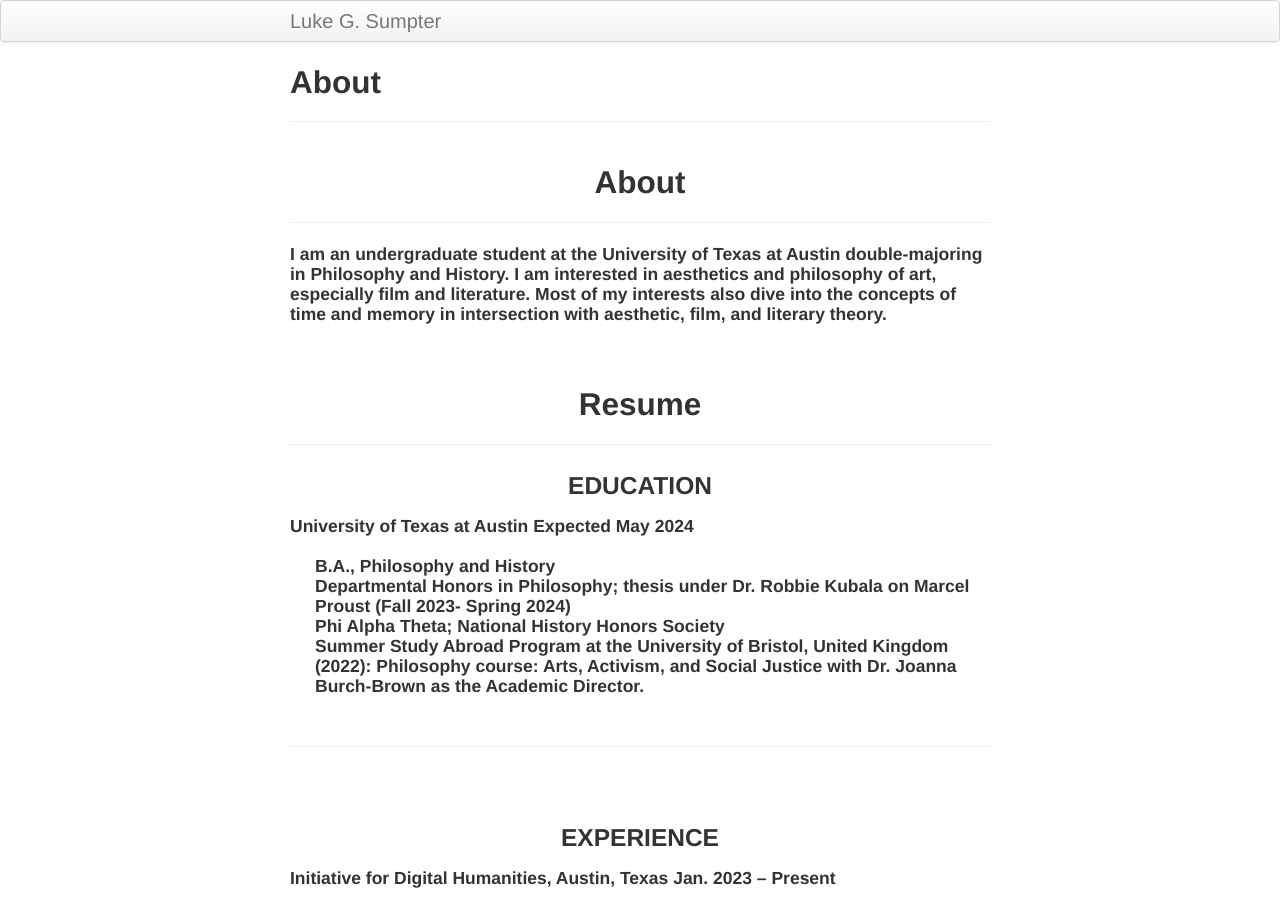
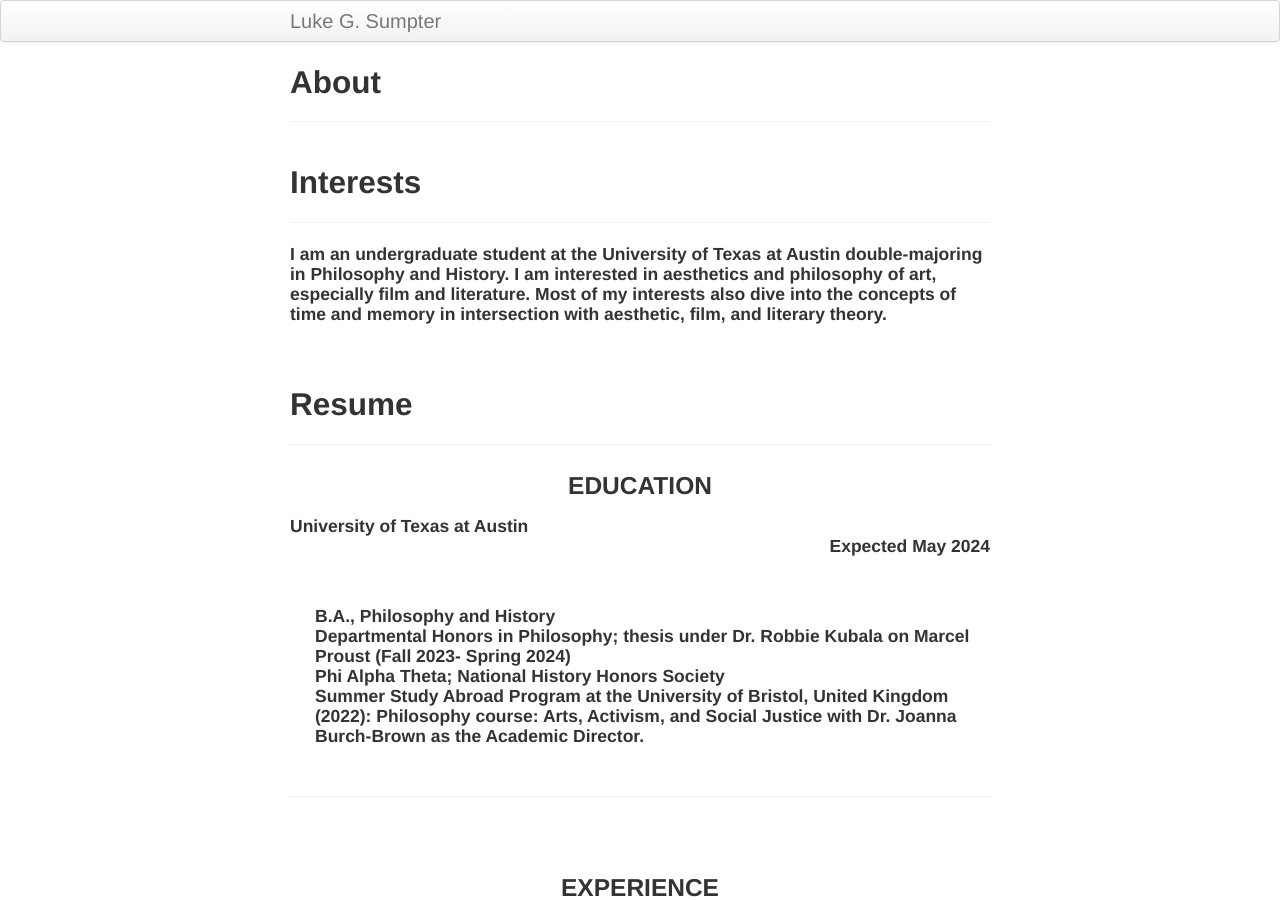
Before and after one commit to lgsump/lgsumps, a Jekyll site: the page built from index.md, in a window 1280 px wide and 900 px high. Built offline with Jekyll 4.4.1, drawn with Linux system fonts in a browser that asks for light colours.

Commit message:
Update index.md

```diff
--- a/index.md
+++ b/index.md
@@ -2,16 +2,16 @@
 layout: page
 title: About
 ---
-<h2><center>About</center>
+<h2>Interests</h2>
 <hr>
 <h4>I am an undergraduate student at the University of Texas at Austin double-majoring in Philosophy and History. I am interested in aesthetics and philosophy of art, especially film and literature. Most of my interests also dive into the concepts of time and memory in intersection with aesthetic, film, and literary theory.</h4>
 <br>
 <br>
-  <h2><center>Resume</center>
+  <h2>Resume</h2>
   <hr>
   <h3><center>EDUCATION</center>
 
-<h4>University of Texas at Austin 			                     	        		     	 	        <right> Expected May 2024</right>
+<h4>University of Texas at Austin 			                     	        		     	 	        <p style="text-align:right"> Expected May 2024</p>
 <br>
   <br>
 <ul>B.A., Philosophy and History
```
